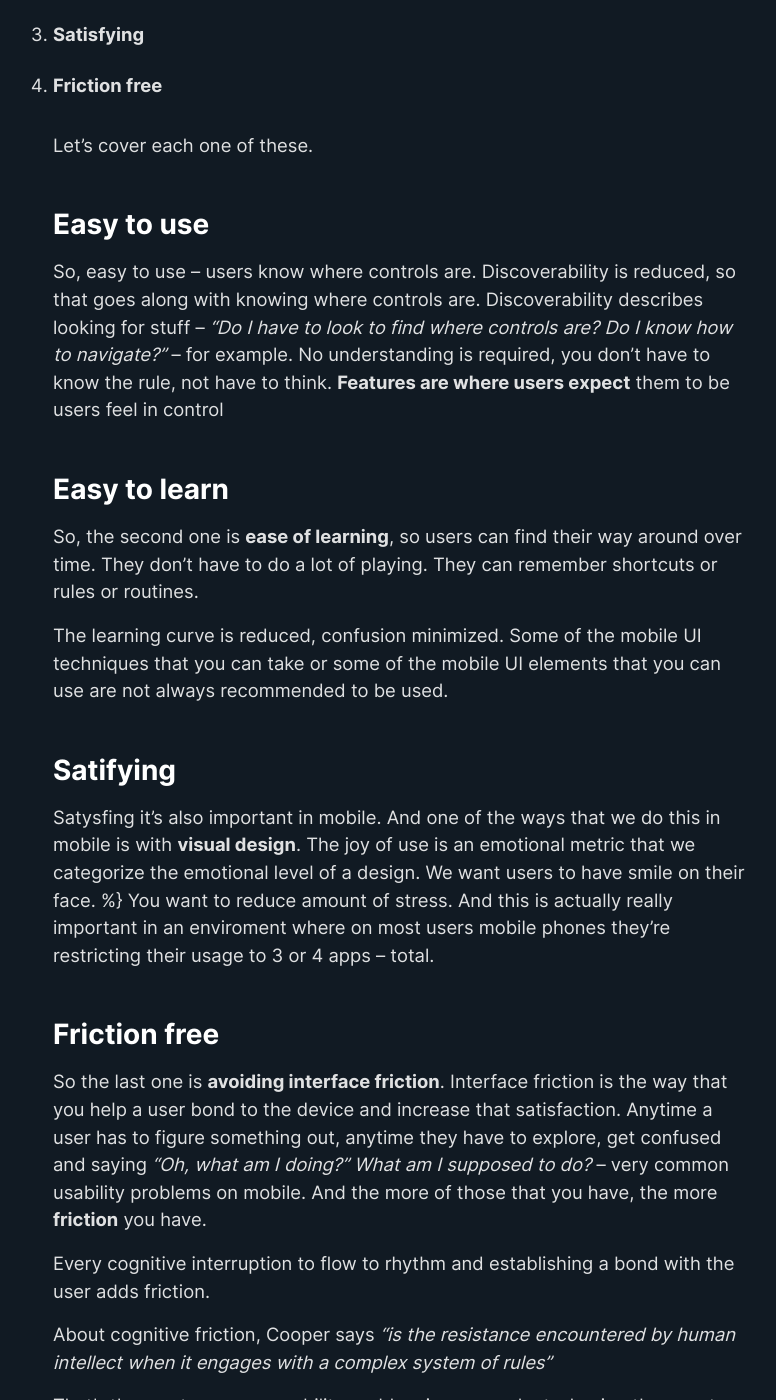
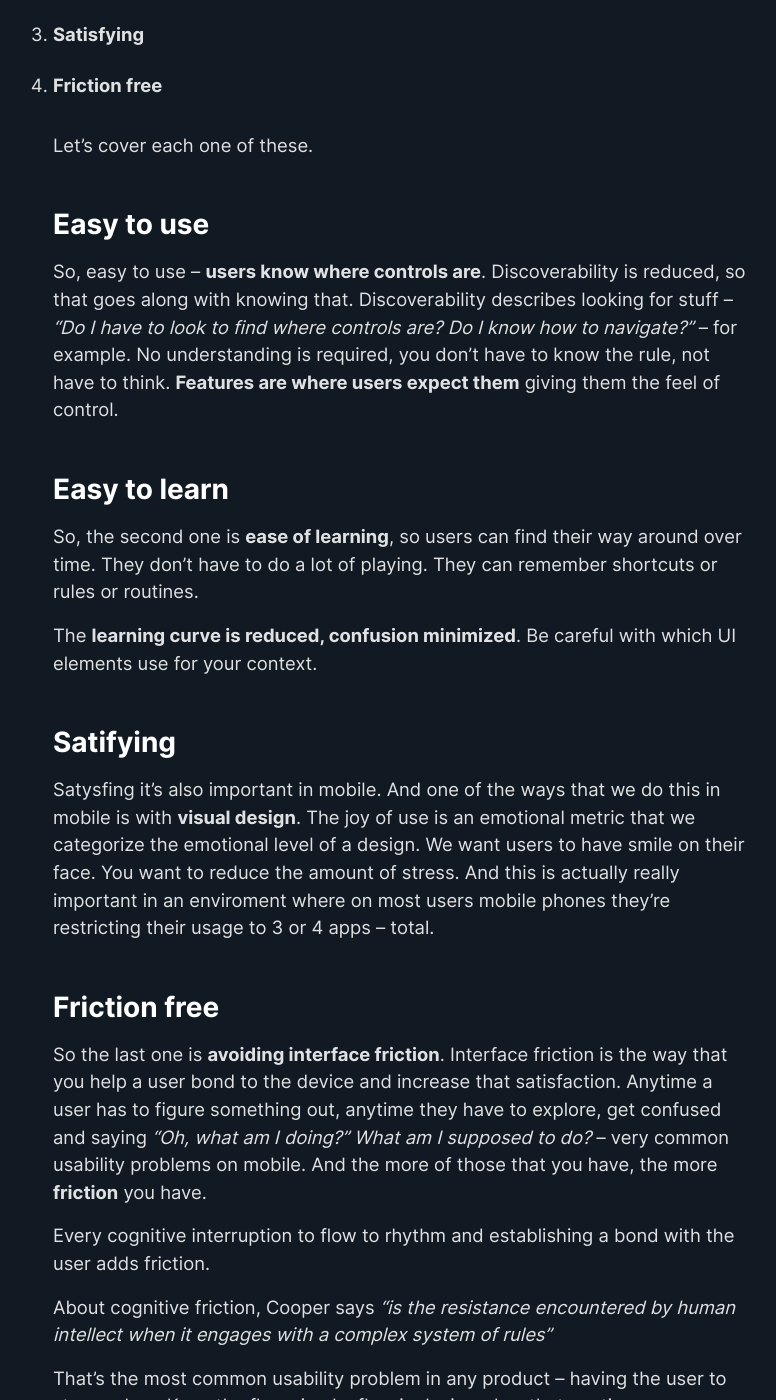
Before and after one commit to zetareticoli/fi, a Jekyll site: the page built from _posts/2021-02-18-goals-of-mobile-ux.md, in a window 1280 px wide and 1400 px high, scrolled down 826 px. Shown: the whole window, without its empty margins (237-1013 px from the left). Built offline with Jekyll 4.4.1, drawn with Linux system fonts in a browser that asks for light colours; some of the changed text lies outside the part shown.

Commit message:
Fixed to Robodomain links and post typos

```diff
--- a/_posts/2021-02-18-goals-of-mobile-ux.md
+++ b/_posts/2021-02-18-goals-of-mobile-ux.md
@@ -16,19 +16,18 @@ Mobile User Experience falls into the following categories:
 Let's cover each one of these.
 
 ## Easy to use
-So, easy to use -- users know where controls are. Discoverability is reduced, so that goes along with knowing where controls are. Discoverability describes looking for stuff -- *"Do I have to look to find where controls are? Do I know how to navigate?"* -- for example.
+So, easy to use -- **users know where controls are**. Discoverability is reduced, so that goes along with knowing that. Discoverability describes looking for stuff -- *"Do I have to look to find where controls are? Do I know how to navigate?"* -- for example.
 No understanding is required, you don’t have to know the rule, not have to think.
-**Features are where users expect** them to be users feel in control
+**Features are where users expect them** giving them the feel of control.
 
 ## Easy to learn
 So, the second one is **ease of learning**, so users can find their way around over time. They don't have to do a lot of playing. They can remember shortcuts or rules or routines.
 
-
-The learning curve is reduced, confusion minimized. Some of the mobile UI techniques that you can take or some of the mobile UI elements that you can use are not always recommended to be used.
+The **learning curve is reduced, confusion minimized**. Be careful with which UI elements use for your context.
 
 ## Satifying
-Satysfing it's also important in mobile. And one of the ways that we do this in mobile is with **visual design**. The joy of use is an emotional metric that we categorize the emotional level of a design. We want users to have smile on their face. %}
-You want to reduce amount of stress.  And this is actually really important in an enviroment where on most users mobile phones they're restricting their usage to 3 or 4 apps -- total.
+Satysfing it's also important in mobile. And one of the ways that we do this in mobile is with **visual design**. The joy of use is an emotional metric that we categorize the emotional level of a design. We want users to have smile on their face.
+You want to reduce the amount of stress. And this is actually really important in an enviroment where on most users mobile phones they're restricting their usage to 3 or 4 apps -- total.
 
 ## Friction free
 So the last one is **avoiding interface friction**. Interface friction is the way that you help a user bond to the device and increase that satisfaction. Anytime a user has to figure something out, anytime they have to explore, get confused and saying *"Oh, what am I doing?" What am I supposed to do?* -- very common usability problems on mobile. And the more of those that you have, the more **friction** you have.
@@ -47,4 +46,4 @@ That's the most common usability problem in any product -- having the user to st
 4. **Highly Visual Elements** - because users use apps in a complicated context, doing some other things
 5. **Control** - giving the user control at all times in an enviroment where sometimes they feel out of it because they’re on the move
 6. **Context is key** - in the dark, with one hand, with different fingers size - don’t assume all users can see gray on white background - different visual ability, different levels of technical familiarity
-7. Fat fingers friendly always - in the sense that 44 pixels is the fat-finger friendly target; one of the mistakes I learned is designing for mobile devices on desktop, you design something that only people with a mouse can use
+7. **Fat fingers friendly always** - in the sense that 44 pixels is the fat-finger friendly target; one of the mistakes I learned is designing for mobile devices on desktop, you design something that only people with a mouse can use
--- a/index.html
+++ b/index.html
@@ -5,7 +5,7 @@ home: true
 
 <p class="lead">
   <strong>Francesco improta</strong> is a product designer working at <a href="http://www.citynews.it" target="blank">Citynews</a> as Head of Design.
-  Former freelance, he co-founded and designed <a href="http://www.robodomain.com" target="blank" >Robodomain</a>.
+  Former freelance, he co-founded and designed <a href="https://blog.dnsimple.com/2012/09/dnsimple-acquires-robodomain/" target="blank" >Robodomain</a>.
   Based in Rome, Italy, he’s a dad in the real life.
 </p>
 
```
Also changed, not shown: about.md (+1 -1 lines).
